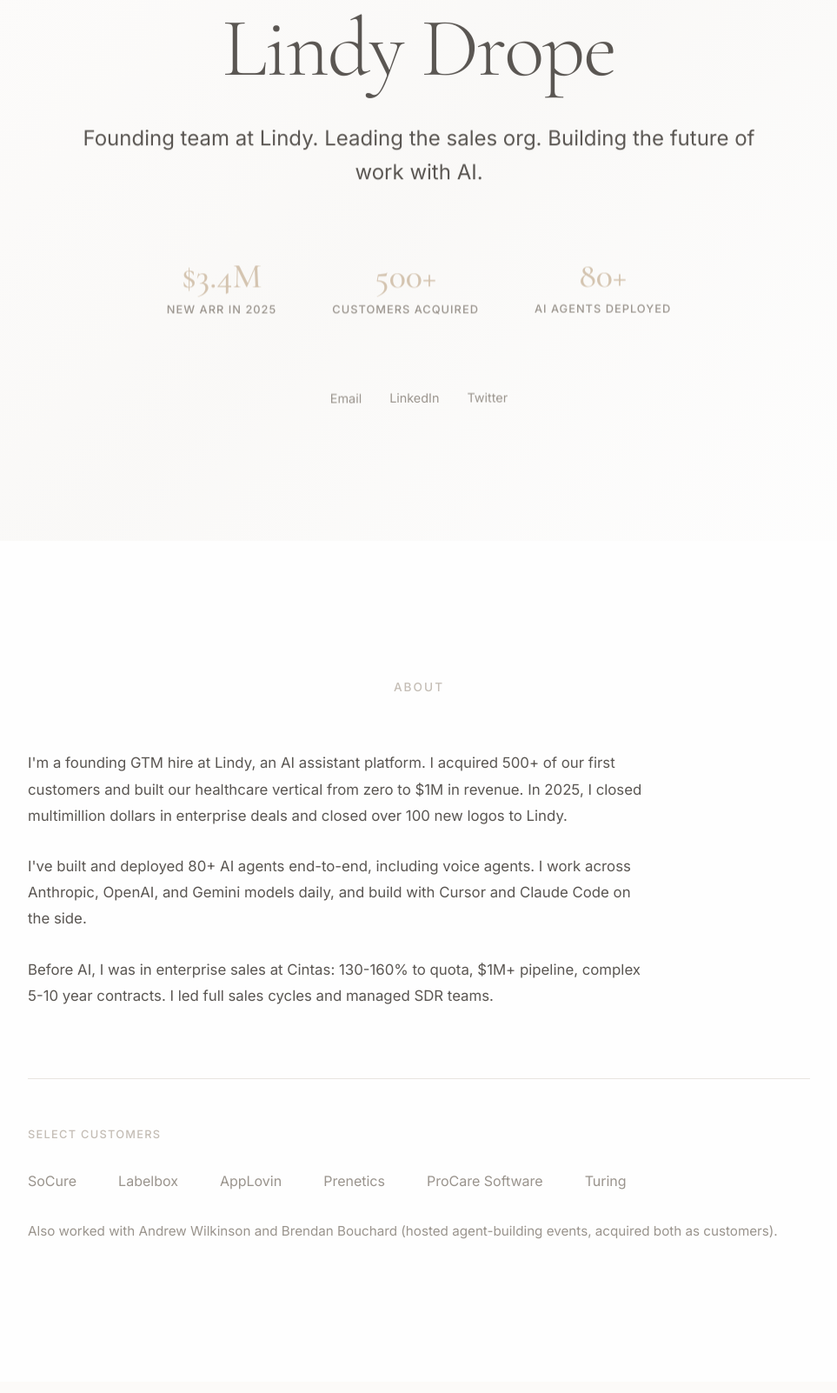
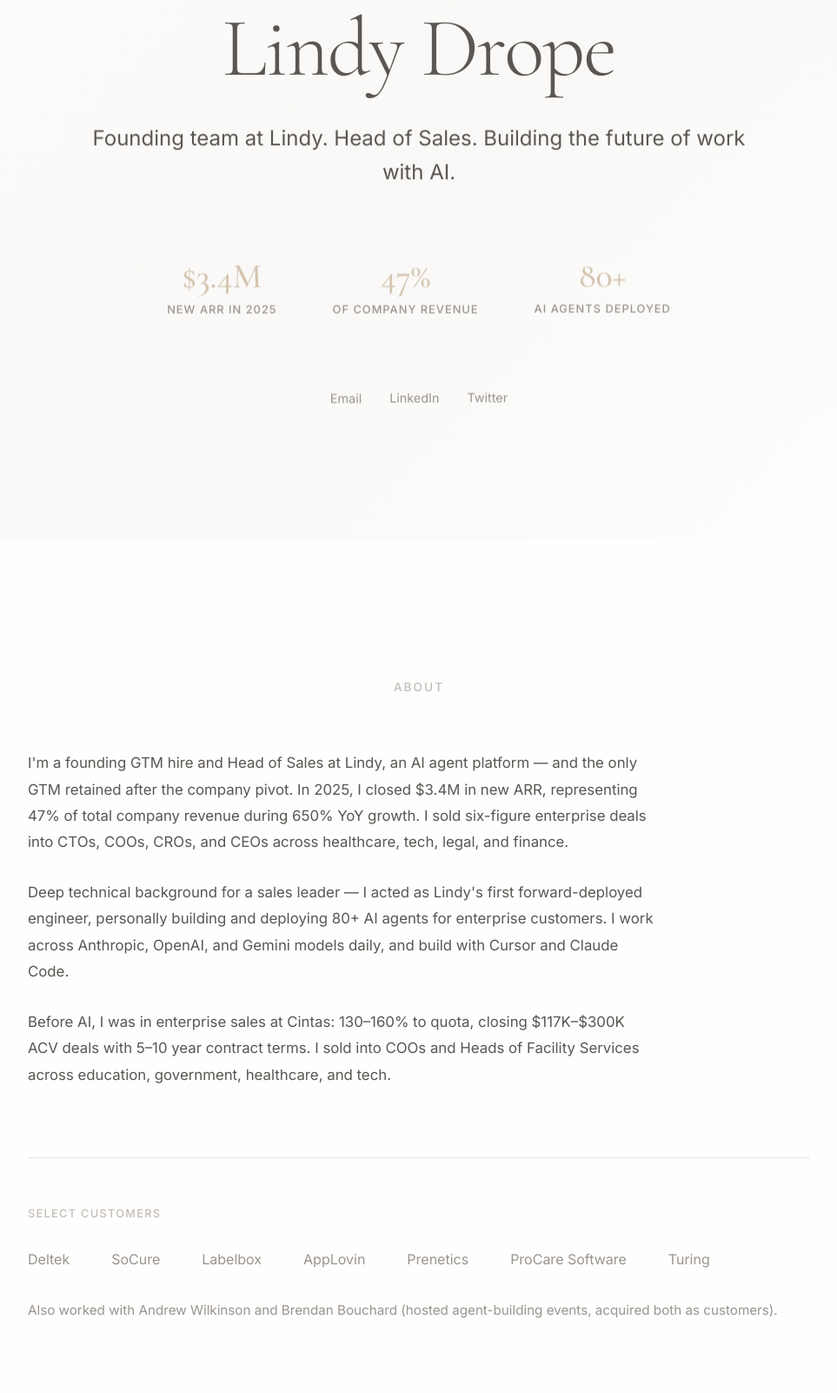
Before and after one commit to lindy-png/lindy2026.01.05, a website: page index.html in a window 1280 px wide. Shown: the part 178-1780 px from the top of the page at 87% size, without its empty margins (158-1121 px from the left). Drawn offline with nearby package versions, Linux system fonts and the light colour scheme.

Commit message:
Update website copy: hero tagline, stats, about section, experience details, add Deltek, update footer quote

```diff
--- a/index.html
+++ b/index.html
@@ -27,15 +27,15 @@
         <div class="hero-background"></div>
         <div class="hero-content">
             <h1 class="name">Lindy Drope</h1>
-            <p class="tagline">Founding team at Lindy. Leading the sales org. Building the future of work with AI.</p>
+            <p class="tagline">Founding team at Lindy. Head of Sales. Building the future of work with AI.</p>
             <div class="hero-stats">
                 <div class="hero-stat">
                     <span class="stat-value">$3.4M</span>
                     <span class="stat-label">New ARR in 2025</span>
                 </div>
                 <div class="hero-stat">
-                    <span class="stat-value">500+</span>
-                    <span class="stat-label">Customers Acquired</span>
+                    <span class="stat-value">47%</span>
+                    <span class="stat-label">of Company Revenue</span>
                 </div>
                 <div class="hero-stat">
                     <span class="stat-value">80+</span>
@@ -56,19 +56,20 @@
             <h2 class="section-title">About</h2>
             <div class="about-content">
                 <p>
-                    I'm a founding GTM hire at Lindy, an AI assistant platform. I acquired 500+ of our first customers and built our healthcare vertical from zero to $1M in revenue. In 2025, I closed multimillion dollars in enterprise deals and closed over 100 new logos to Lindy.
+                    I'm a founding GTM hire and Head of Sales at Lindy, an AI agent platform — and the only GTM retained after the company pivot. In 2025, I closed $3.4M in new ARR, representing 47% of total company revenue during 650% YoY growth. I sold six-figure enterprise deals into CTOs, COOs, CROs, and CEOs across healthcare, tech, legal, and finance.
                 </p>
                 <p>
-                    I've built and deployed 80+ AI agents end-to-end, including voice agents. I work across Anthropic, OpenAI, and Gemini models daily, and build with Cursor and Claude Code on the side.
+                    Deep technical background for a sales leader — I acted as Lindy's first forward-deployed engineer, personally building and deploying 80+ AI agents for enterprise customers. I work across Anthropic, OpenAI, and Gemini models daily, and build with Cursor and Claude Code.
                 </p>
                 <p>
-                    Before AI, I was in enterprise sales at Cintas: 130-160% to quota, $1M+ pipeline, complex 5-10 year contracts. I led full sales cycles and managed SDR teams.
+                    Before AI, I was in enterprise sales at Cintas: 130–160% to quota, closing $117K–$300K ACV deals with 5–10 year contract terms. I sold into COOs and Heads of Facility Services across education, government, healthcare, and tech.
                 </p>
             </div>
 
             <div class="logos">
                 <h3 class="logos-title">Select Customers</h3>
                 <div class="logos-grid">
+                    <a href="https://www.deltek.com/" target="_blank" class="logo-name">Deltek</a>
                     <a href="https://www.socure.com/talk-to-an-expert?ad_platform_id=20104329806-146751191737-790582876034&_bk=socure%20fraud&_bm=p&_bn=g&_bg=146751191737&_bt=790582876034&gad_campaignid=20104329806&gbraid=0AAAAADeSbSWToTs1uKvPglXgvbUY2UFZt" target="_blank" class="logo-name">SoCure</a>
                     <a href="https://labelbox.com/" target="_blank" class="logo-name">Labelbox</a>
                     <a href="https://www.applovin.com/en" target="_blank" class="logo-name">AppLovin</a>
@@ -96,12 +97,12 @@
                 </div>
                 <div class="job-content">
                     <p class="job-summary">
-                        Founding GTM hire. Closed $4M+ in total revenue across 600+ enterprise customers while building and scaling the sales organization from 0 to 1. Grew the sales team 300% in 3 months, owning hiring, onboarding, and ramping.
+                        Founding GTM hire and only GTM retained after company pivot. Personally acted as Lindy's first forward-deployed engineer while building and scaling the sales organization from zero. Grew the sales team from 1 to 4 reps in 3 months, owning hiring, onboarding, ramping, quota, and comp structures.
                     </p>
                     <div class="job-details">
                         <div class="detail-item">
                             <span class="detail-label">2025</span>
-                            <span class="detail-value">Full enterprise sales: closed 100+ customers, $3.4M in revenue (40% of total company revenue as company grew 650%), while growing the sales team 300%</span>
+                            <span class="detail-value">Closed $3.4M in new ARR — 47% of total company revenue (company grew 650% YoY). Sold six-figure enterprise deals (Deltek, AppLovin, Socure, Prenetics) into CTOs, COOs, CROs, and CEOs across healthcare, tech, legal, and finance.</span>
                         </div>
                         <div class="detail-item">
                             <span class="detail-label">2024</span>
@@ -144,7 +145,7 @@
                 </div>
                 <div class="job-content">
                     <p class="job-summary">
-                        Achieved 130-160%+ to quarterly targets across complex 5-10 year contract cycles. Maintained $1M+ active pipeline, closing 1-2 enterprise accounts weekly. Managed multi-stakeholder deals involving IT, procurement, and legal.
+                        130–160% to quarterly targets, closing $117K–$300K ACV deals with 5–10 year contract terms (total contract values up to $1.5M). Sold into COOs and Heads of Facility Services across education, government, healthcare, and tech — including Hai De Lao and St. John's Private School. Maintained $1M+ active pipeline.
                     </p>
                 </div>
             </div>
@@ -322,7 +323,7 @@
 
     <!-- Footer -->
     <footer class="footer">
-        <p class="quote">"Humble in our aspirations, grateful for our success, resilient with our failures."</p>
+        <p class="quote">"Grateful for our success, resilient with our failures, relentless in our ambitions."</p>
         <p class="built-by">Shamelessly built by Lindy and Claude Code, one of many AI projects and side quests.</p>
         <p class="copyright">© 2026 Lindy Drope</p>
     </footer>
```
